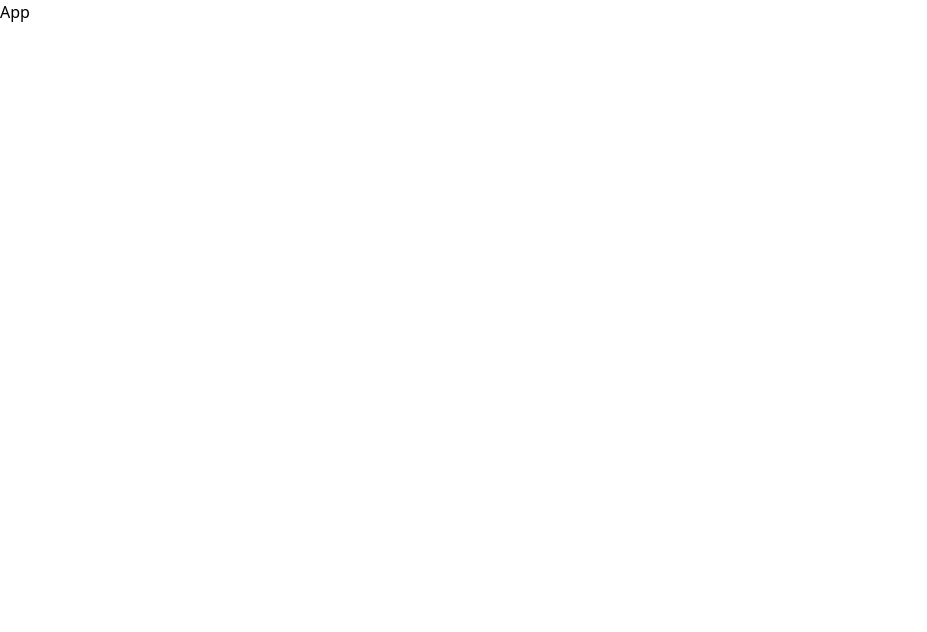
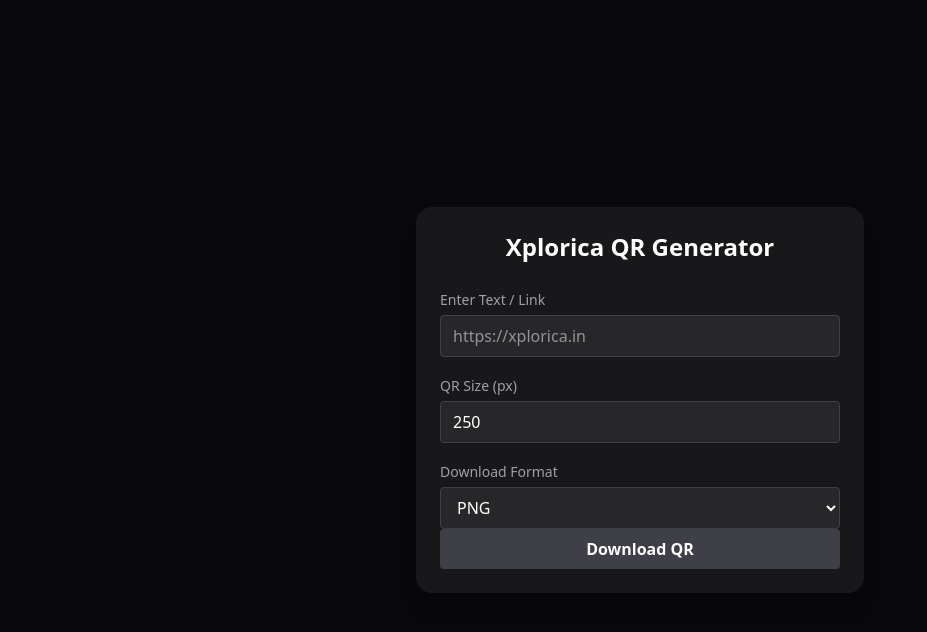
Before and after one commit to dipannitasharma/XplOriCa_QR_Generator, a React (Vite) app: page / in a window 1280 px wide. Shown: the top 632 px of the page, without its empty margins (0-927 px from the left). Built offline with nearby package versions, Linux system fonts and the light colour scheme.

Commit message:
updated App.jsx

```diff
--- a/src/App.jsx
+++ b/src/App.jsx
@@ -1,9 +1,53 @@
-import React from 'react'
+import { useState, useRef } from "react";
 
-const App = () => {
+import InputForm from "./components/InputForm";
+import QRPreview from "./components/QRPreview";
+import DownloadButton from "./components/DownloadButton";
+
+export default function App() {
+
+  const [text, setText] = useState("");
+  const [size, setSize] = useState(250);
+  const [format, setFormat] = useState("png");
+
+  const qrRef = useRef(null);
+
   return (
-    <div>App</div>
-  )
+    <div className="min-h-screen bg-zinc-950 text-white flex items-center justify-center p-6">
+
+      <div className="bg-zinc-900 p-6 rounded-2xl shadow-xl w-full max-w-md">
+
+        {/* Title */}
+        <h1 className="text-2xl font-bold text-center mb-6">
+          Xplorica QR Generator
+        </h1>
+
+        {/* Inputs */}
+        <InputForm
+          text={text}
+          setText={setText}
+          size={size}
+          setSize={setSize}
+          format={format}
+          setFormat={setFormat}
+        />
+
+        {/* Preview */}
+        <QRPreview
+          text={text}
+          size={size}
+          qrRef={qrRef}
+        />
+
+        {/* Download */}
+        <DownloadButton
+          qrRef={qrRef}
+          format={format}
+          disabled={!text}
+        />
+
+      </div>
+
+    </div>
+  );
 }
-
-export default App
```
